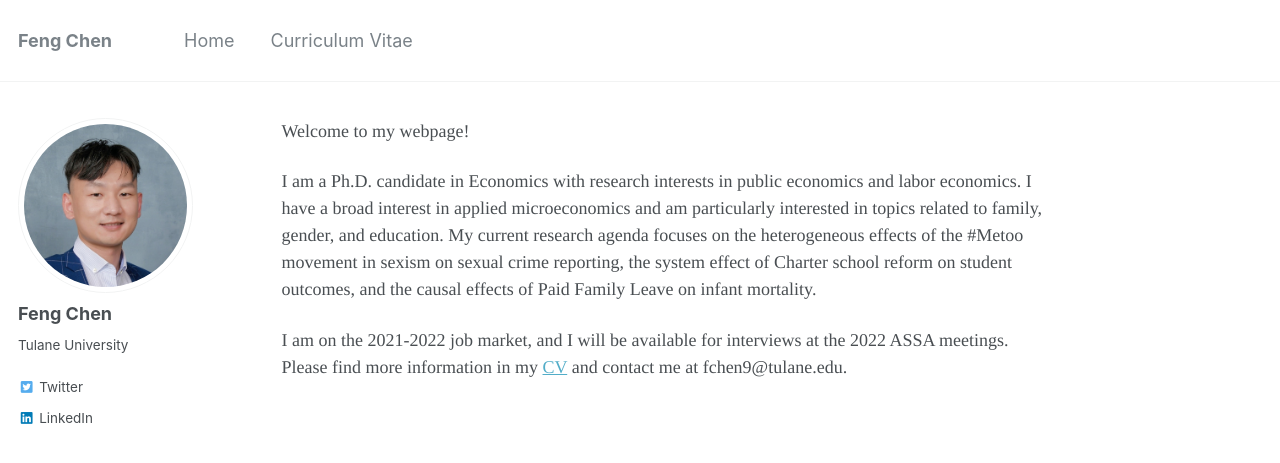
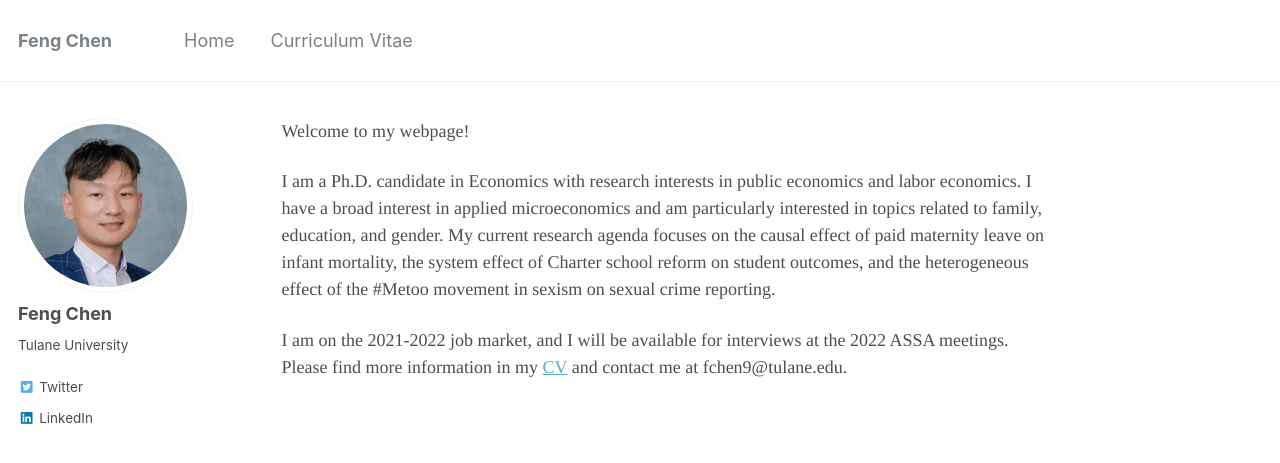
Before and after one commit to fengchen22/fengchen22.github.io, a Jekyll site: the page built from _pages/about.md, in a window 1280 px wide. Shown: the top 463 px of the page. Built offline with Jekyll 4.4.1, drawn with Linux system fonts in a browser that asks for light colours.

Commit message:
Update about.md

```diff
--- a/_pages/about.md
+++ b/_pages/about.md
@@ -9,6 +9,6 @@ redirect_from:
 ---
 Welcome to my webpage!
 
-I am a Ph.D. candidate in Economics with research interests in public economics and labor economics. I have a broad interest in applied microeconomics and am particularly interested in topics related to family, gender, and education.  My current research agenda focuses on the heterogeneous effects of the #Metoo movement in sexism on sexual crime reporting, the system effect of Charter school reform on student outcomes, and the causal effects of Paid Family Leave on infant mortality.
+I am a Ph.D. candidate in Economics with research interests in public economics and labor economics. I have a broad interest in applied microeconomics and am particularly interested in topics related to family, education, and gender.  My current research agenda focuses on the causal effect of paid maternity leave on infant mortality, the system effect of Charter school reform on student outcomes, and the heterogeneous effect of the #Metoo movement in sexism on sexual crime reporting.
 
 I am on the 2021-2022 job market, and I will be available for interviews at the 2022 ASSA meetings. Please find more information in my [CV](http://fengchen22.github.io/files/feng_cv.pdf) and contact me at fchen9@tulane.edu.
```
